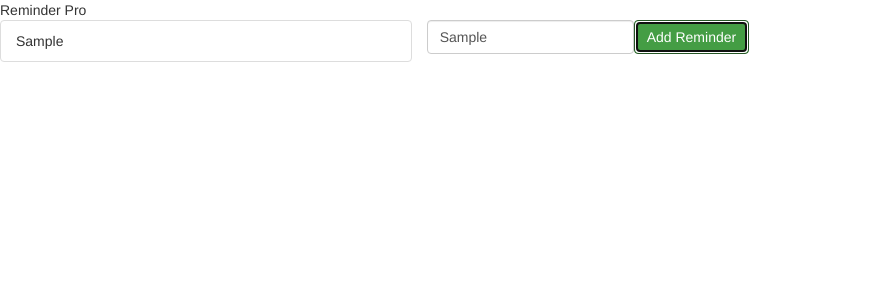
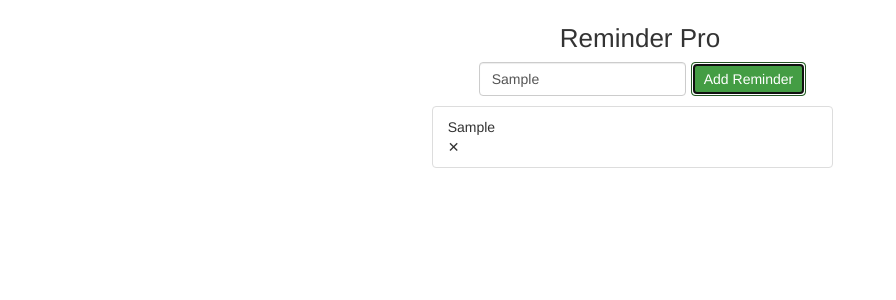
Before and after one commit to nfrazier08/reminderPro, a React (Create React App) app in the folder reminderpro/: page / in a window 1280 px wide. Both pictures are taken after typing "Sample" into the empty fields and a click on the button "Add Reminder". Shown: the top 300 px of the page, without its empty margins (0-896 px from the left). Built offline with nearby package versions, Linux system fonts and the light colour scheme.

Commit message:
Added small style changes

```diff
--- /dev/null
+++ b/reminderpro/src/appStyle.css
@@ -0,0 +1,23 @@
+.App{
+    padding-top: 20px;
+    display: flex;
+    flex-direction: column;
+    align-items: center;
+}
+
+.title{
+    text-align: center;
+    font-size: 26px;
+}
+
+input{
+    margin: 5px;
+}
+
+reminder-form{
+    padding:5px;
+}
+
+.total-list{
+    margin: 5px;
+}
--- a/reminderpro/src/components/App.js
+++ b/reminderpro/src/components/App.js
@@ -24,8 +24,11 @@ class App extends Component {
                 {
                     reminders.map(reminder => {
                         return (
-                            <li key={reminder.id} className="list-group-item">
+                            <li key={reminder.id} className="list-group-item total-list">
                                 <div> {reminder.text}</div>
+                                <div className="list-item delete-button">
+                                    &#x2715;
+                                </div>
                             </li>
                         )
                     })
@@ -41,7 +44,7 @@ class App extends Component {
                     Reminder Pro
                 </div>
 
-                <div className="form-inline">
+                <div className="form-inline reminder-form">
                     <div className="form-group">
                         <input
                             className="form-control"
@@ -57,9 +60,8 @@ class App extends Component {
                     >
                         Add Reminder
                     </button>
-
-                    {this.renderReminders()}
                 </div>
+                {this.renderReminders()}
             </div>
         )
     }
--- a/reminderpro/src/index.js
+++ b/reminderpro/src/index.js
@@ -4,6 +4,7 @@ import App from './components/App';
 import { Provider } from 'react-redux';
 import { createStore } from 'redux';
 import reducer from './reducers';
+import './appStyle.css'
 
 const store = createStore(reducer);
 
```
